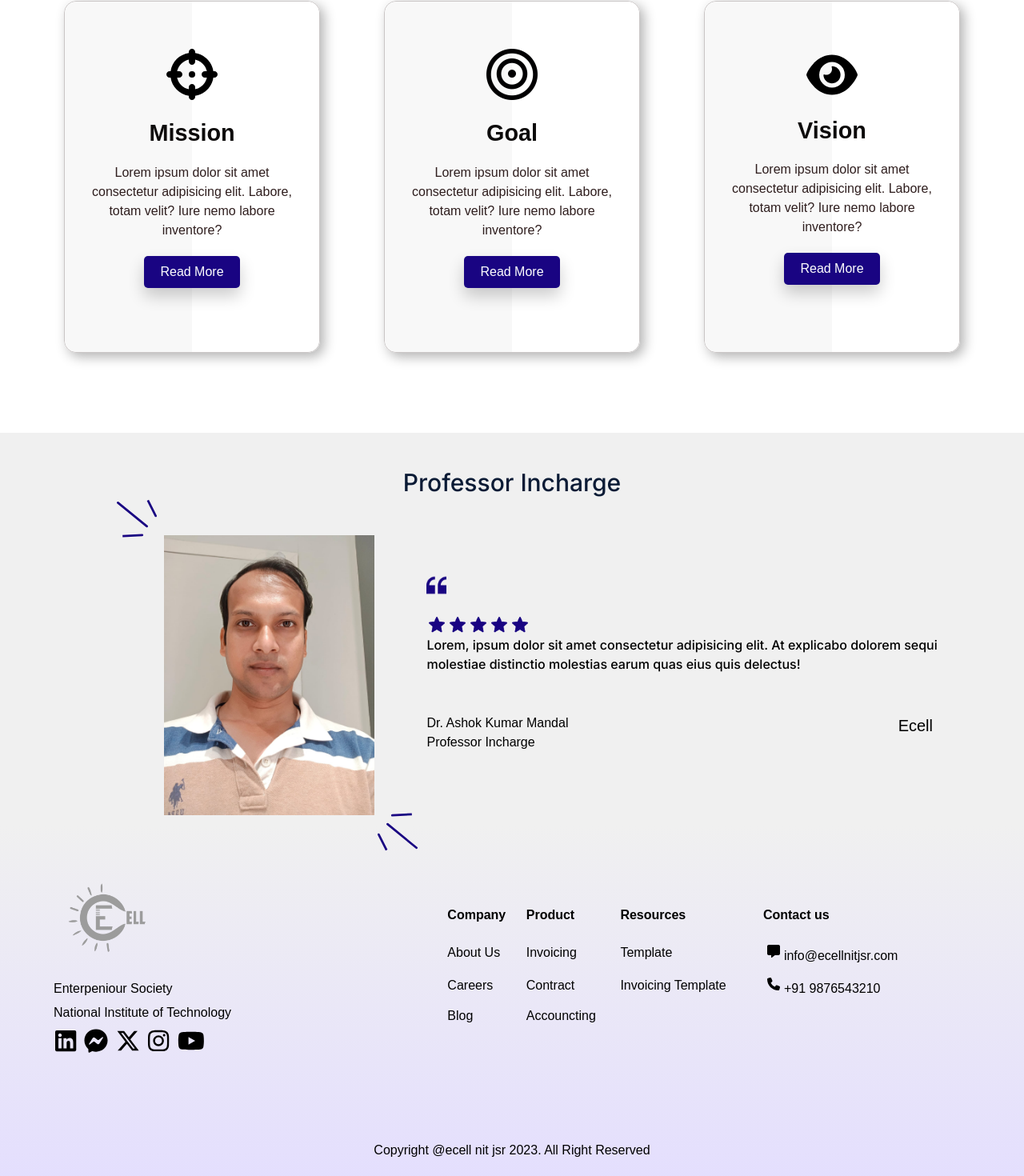
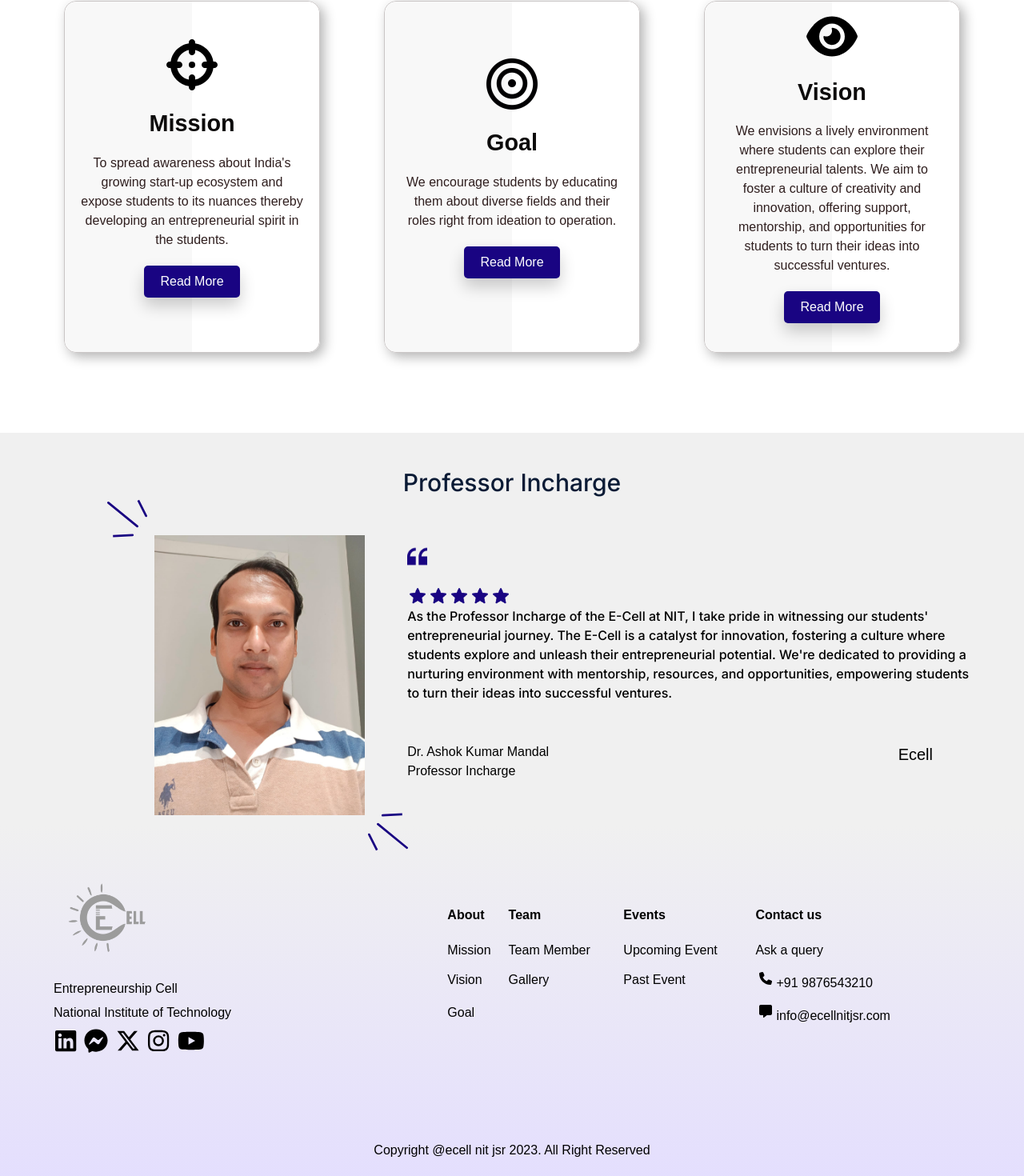
Before and after one commit to codewithnick/ecellnitjsr, a React (Create React App) app: page / in a window 1280 px wide. Shown: the part 961-2431 px from the top of the page at 80% size. Built offline with nearby package versions, Linux system fonts and the light colour scheme.

Commit message:
Content added

```diff
--- a/src/components/Contactus.jsx
+++ b/src/components/Contactus.jsx
@@ -7,32 +7,16 @@ import { FontAwesomeIcon } from '@fortawesome/react-fontawesome'
 import { faPhone, faBuilding,faEnvelope, faCommentDots, faUsersRectangle,faArrowRight} from "@fortawesome/free-solid-svg-icons";
 export const Contactus = () => {
   return (
-    <div style={{"backgroundColor": "#f0f0f0","padding": "10px"}}>
-      <Aboutus>
-        <h2>About us</h2>
-        <p>
-          E-Cell NIT Jamshedpur is an independent student run body operating in
-          the premises of NIT Jamshedpur. We have embarked on a journey to
-          develop and nurture an entrepreneurial spirit in students by
-          familiarising them with the skills and fundas of entrepreneurship. We
-          strive to develop a keen sense of business understanding in the
-          students and therefore train them to identify potential opportunities
-          in the modern world.
-        </p>
-      </Aboutus>
+    <div style={{"backgroundColor": "#f0f0f0","padding": "10px"}} id="LetTalk">
       <RegisterBox style={{ padding: "5%" }}>
         {/*/Text is a div that contain all the social media link */}
         <Text>
           <div className="TextHeader">
-            <h2>Let's Work</h2>
-            <h2>Together!</h2>
+            <h2>Get in Touch with the E-Cell</h2>
           </div>
           <div className="Textbody">
             <p>
-              Lorem ipsum dolor sit, amet consectetur adipisicing elit. Nulla
-              veritatis porro nisi est deserunt iure quidem, in ex non
-              asperiores!
-            </p>
+            Welcome to the Entrepreneurship Cell at National institue of technology Jamshedpur! We value your interest and inquiries. Whether you're a student, an aspiring entrepreneur, or a potential collaborator, we're here to assist you.            </p>
             {/*/Icon with Links */}
             <div className="Contact_info">
               <Flexbox>
@@ -75,7 +59,7 @@ export const Contactus = () => {
             </div>
             <div style={{ position: "relative", width: "max-content" }}>
             <FontAwesomeIcon icon={faArrowRight} className="SubmitArrow"/>
-              <input type="submit" value="Let Talk" />
+              <input type="submit" value="Submit" />
             </div>
           </form>
         </RegisterForm>
@@ -116,7 +100,7 @@ const Text = styled.div`
   width: 40%;
   color: #0b1b35;
   @media (max-width: 768px) {
-    width: 80%;
+    width: 100%;
   }
   h2 {
     font-size: 30px;
@@ -127,6 +111,9 @@ const Text = styled.div`
   .Textbody {
     padding-top: 10px;
     width: 80%;
+    @media (max-width: 768px){
+      width: 100%;
+    }
     p {
       color: #666;
     }
@@ -206,6 +193,5 @@ const RegisterForm = styled.div`
     color: white;
 
   }
-
 `;
 export default Contactus;
--- a/src/components/Footer.jsx
+++ b/src/components/Footer.jsx
@@ -17,7 +17,7 @@ function Footer() {
       <div className="logo">
         <div>
           <img src={Logo} alt="Logo" style={{"width": "150px"}}/><br/>
-          <h3>Enterpeniour Society</h3>
+          <h3>Entrepreneurship Cell</h3>
           <h3>National Institute of Technology</h3>
           </div>
           <div>
@@ -32,26 +32,29 @@ function Footer() {
       <div className="Footer_nav">
           <table>
             <tr>
-              <th>Company</th>
-              <th>Product</th>
-              <th>Resources</th>
+              <th>About</th>
+              <th>Team</th>
+              <th>Events</th>
               <th>Contact us</th>
             </tr>
             <tr>
-              <td><Link to="/Aboutus">About Us</Link></td>
-              <td><Link to="/Invoicing">Invoicing</Link></td>
-              <td><Link to="/template">Template</Link></td>
-              <td> <FontAwesomeIcon icon={faMessage} style={{"margin": "5px"}}/>info@ecellnitjsr.com</td>
+              <td><Link to="#Aboutus_mission">Mission</Link></td>
+              <td><Link to="/teams">Team Member</Link></td>
+              <td><Link to="/events#Upcoming">Upcoming Event</Link></td>
+              <td><Link to="/contactus#LetTalk">Ask a query</Link></td>
+
             </tr>
             <tr>
-              <td><Link to="/Careers">Careers</Link></td>
-              <td><Link to="/Contract">Contract</Link></td>
-              <td><Link to="/Intemplate">Invoicing Template</Link></td>
+              <td><Link to="/#About_vision">Vision</Link></td>
+              <td><Link to="/team">Gallery</Link></td>
+              <td><Link to="/events#pastEvent">Past Event</Link></td>
               <td> <FontAwesomeIcon icon={faPhone} style={{"margin": "5px"}}/>+91 9876543210</td>
             </tr>
             <tr>
-              <td><Link to="/Blog">Blog</Link></td>
-              <td><Link to="/Accouncting">Accouncting</Link></td>
+              <td><Link to="/#About_goal">Goal</Link></td>
+              <td></td>
+              <td></td>
+              <td> <FontAwesomeIcon icon={faMessage} style={{"margin": "5px"}}/>info@ecellnitjsr.com</td>
             </tr>
           </table>
       </div>
--- a/src/components/PastEvent.jsx
+++ b/src/components/PastEvent.jsx
@@ -47,7 +47,7 @@ const PastEvent = () => {
   return (
     <>
 
-    <div className="pasteventimg">
+    <div className="pasteventimg" id="pastEvent">
     <header>
         <h1>E-Cell Events</h1>
       </header>
--- a/src/components/ProfIncharge.jsx
+++ b/src/components/ProfIncharge.jsx
@@ -43,7 +43,8 @@ export const ProfIncharge = () => {
            <img src={Star} alt="Star" />
            </Flexbox>
            {/* Professor details*/ }
-            <p style={{"fontWeight": "500"}}>Lorem, ipsum dolor sit amet consectetur adipisicing elit. At explicabo dolorem sequi molestiae distinctio molestias earum quas eius quis delectus!</p>
+            <p style={{"fontWeight": "500"}}>
+            As the Professor Incharge of the E-Cell at NIT, I take pride in witnessing our students' entrepreneurial journey. The E-Cell is a catalyst for innovation, fostering a culture where students explore and unleash their entrepreneurial potential. We're dedicated to providing a nurturing environment with mentorship, resources, and opportunities, empowering students to turn their ideas into successful ventures.              </p>
 
 
             {/* Professor name and post */ }
--- a/src/components/Register.jsx
+++ b/src/components/Register.jsx
@@ -11,13 +11,7 @@ export const Contactus = () => {
       <Aboutus>
         <h2>About us</h2>
         <p>
-          E-Cell NIT Jamshedpur is an independent student run body operating in
-          the premises of NIT Jamshedpur. We have embarked on a journey to
-          develop and nurture an entrepreneurial spirit in students by
-          familiarising them with the skills and fundas of entrepreneurship. We
-          strive to develop a keen sense of business understanding in the
-          students and therefore train them to identify potential opportunities
-          in the modern world.
+        E-Cell NIT Jamshedpur is an independent student run body operating in the premises of NIT Jamshedpur. It was constituted under the aegis of Institution’s Innovation Council (Research & Consultancy division) of NIT Jamshedpur. The mandate of E-Cell is to create and maintain an environment that will encourage Entrepreneurship and Innovation amongst the students. We help students in developing their entrepreneurship skills & create enthusiasm towards the start-up ecosystem by means of engaging activities like Guest Lectures, Panel Discussions, Business Plan/Model and Idea Pitching sessions. E-Cell NIT Jamshedpur is a team of hardworking and goal-oriented individuals, devoted to empowering students in field of entrepreneurship.
         </p>
       </Aboutus>
       <RegisterBox style={{ padding: "5%" }}>
@@ -29,9 +23,7 @@ export const Contactus = () => {
           </div>
           <div className="Textbody">
             <p>
-              Lorem ipsum dolor sit, amet consectetur adipisicing elit. Nulla
-              veritatis porro nisi est deserunt iure quidem, in ex non
-              asperiores!
+            Let's join forces with the E-Cell to cultivate innovation and entrepreneurial excellence. Together, we can create a vibrant ecosystem that empowers students, providing mentorship and resources to turn ideas into successful ventures. Our collaboration fosters a dynamic environment where creativity thrives, shaping the next generation of entrepreneurs. Join us in building a community that embraces innovation, takes risks, and contributes to positive societal and economic impact. Together with the E-Cell, let's inspire and support the entrepreneurial journey.
             </p>
             {/*/Icon with Links */}
             <div className="Contact_info">
--- a/src/components/UpcomingEvent.jsx
+++ b/src/components/UpcomingEvent.jsx
@@ -13,7 +13,7 @@ const cardsData = [
 
 function App() {
   return (
-    <div className="App">
+    <div className="App" id='Upcoming'>
       <h1>Upcoming Events</h1>
       <div className="card-container">
         {cardsData.map((card) => (
--- a/src/components/VisionGoal.jsx
+++ b/src/components/VisionGoal.jsx
@@ -6,49 +6,46 @@ import vis from "../images/Icon/eye-solid.svg";
 
 export const VisionGoal = () => {
   return (
-    <div style={{"backgroundColor": "#fff","paddingBottom": "30px"}}>
+    <div style={{"backgroundColor": "#fff","paddingBottom": "30px"}} id="About_vision">
       <div id="visiongoal" className="center-align">
         Vision & Goals
       </div>
 
       <div className="container">
-        <div className="card">
+        <div className="card" id="About_mission">
           <div className="box">
             <img src={mis} alt="" />
             <div className="content">
               <h3>Mission</h3>
               <p>
-                Lorem ipsum dolor sit amet consectetur adipisicing elit. Labore,
-                totam velit? Iure nemo labore inventore?
+              To spread awareness about India's growing start-up ecosystem and expose students to its nuances thereby developing an entrepreneurial spirit in the students.
               </p>
               <a href="/">Read More</a>
             </div>
           </div>
         </div>
 
-        <div className="card">
+        <div className="card" id="About_goal">
           <div className="box">
           <img src={tmp} alt="" />
             <div className="content">
               <h3>Goal</h3>
               <p>
-                Lorem ipsum dolor sit amet consectetur adipisicing elit. Labore,
-                totam velit? Iure nemo labore inventore?
+              We encourage students by educating them about diverse fields and their roles right from ideation to operation.
               </p>
               <a href="/">Read More</a>
             </div>
           </div>
         </div>
 
-        <div className="card">
+        <div className="card" id="About_vision">
           <div className="box">
           <img src={vis} alt="" />
             <div className="content">
 
               <h3>Vision</h3>
               <p>
-                Lorem ipsum dolor sit amet consectetur adipisicing elit. Labore,
-                totam velit? Iure nemo labore inventore?
+              We envisions a lively environment where students can explore their entrepreneurial talents. We aim to foster a culture of creativity and innovation, offering support, mentorship, and opportunities for students to turn their ideas into successful ventures.
               </p>
               <a href="/">Read More</a>
             </div>
```
